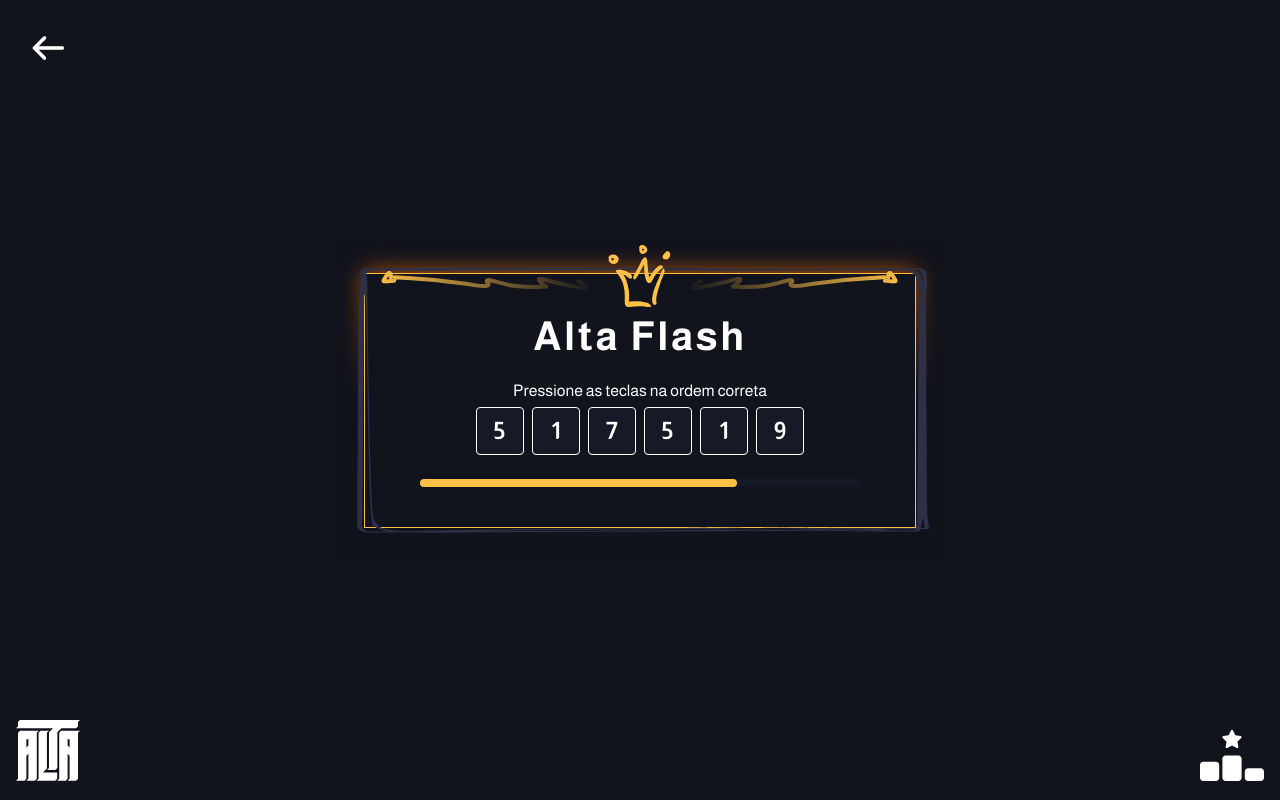
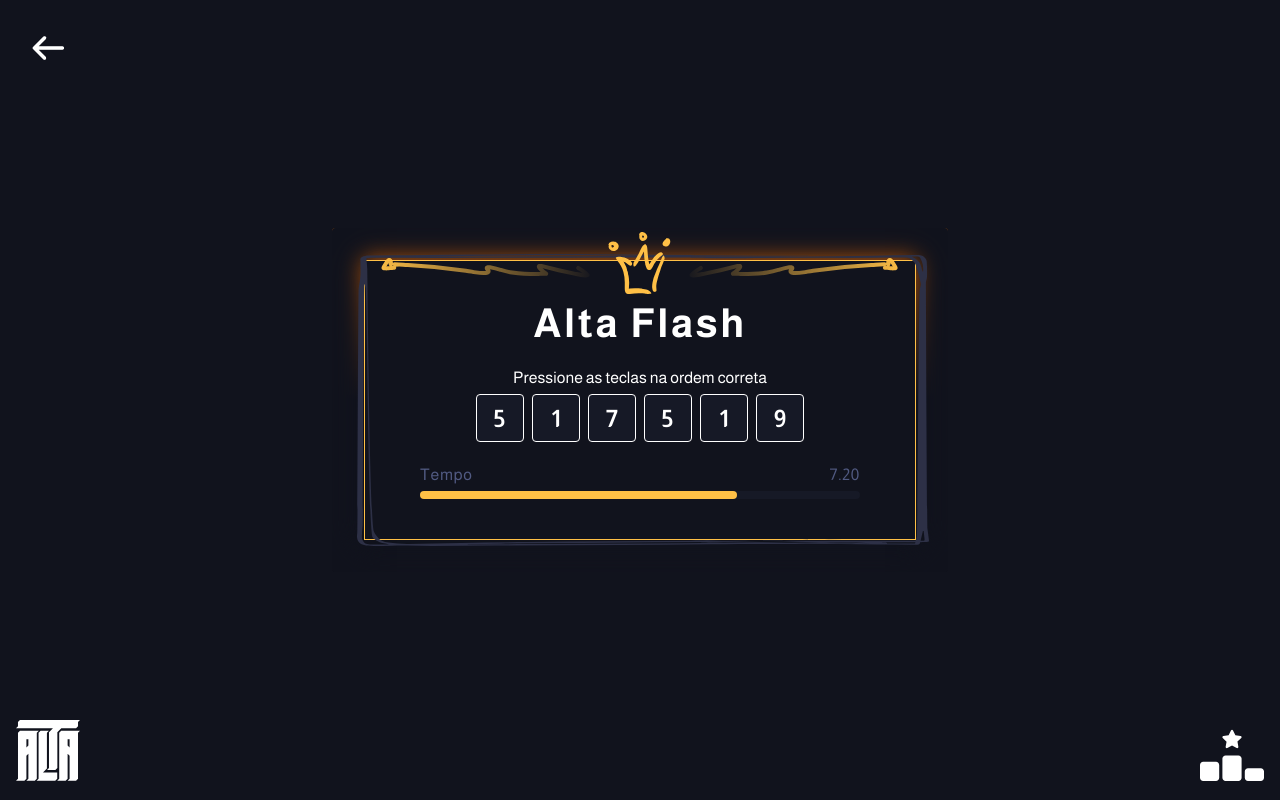
Before and after one commit to julliepx/cda-minigame, a Next.js app: page /game in a window 1280 px wide. Both pictures are taken after a click on the button "INICIAR". Built offline with nearby package versions, Linux system fonts and the light colour scheme.

Commit message:
feat: adding time hint on timer

```diff
--- a/src/app/game/components/common/Timer/Timer.scss
+++ b/src/app/game/components/common/Timer/Timer.scss
@@ -1,3 +1,9 @@
+.timer-wrapper {
+    display: flex;
+    flex-direction: column-reverse;
+    align-items: center;
+    gap: 0.5rem;
+
     .timer {
         width: 100%;
         height: 0.5rem;
@@ -11,3 +17,12 @@
             transition: all ease;
         }
     }
+
+    .hints {
+        width: 100%;
+        display: flex;
+        justify-content: space-between;
+        color: var(--terciary);
+        letter-spacing: 0.05rem;
+    }
+}
--- a/src/app/game/components/common/Timer/Timer.tsx
+++ b/src/app/game/components/common/Timer/Timer.tsx
@@ -1,5 +1,5 @@
 "use client";
-import "./timer.scss";
+import "./Timer.scss";
 
 interface TimerProps {
   totalTime: number;
@@ -12,11 +12,17 @@
   };
 
   return (
-    <div className="timer">
-      <div
-        className="current-time"
-        style={{ width: getCurrentTimeBarWidth() }}
-      ></div>
+    <div className="timer-wrapper">
+      <div className="timer">
+        <div
+          className="current-time"
+          style={{ width: getCurrentTimeBarWidth() }}
+        ></div>
+      </div>
+      <div className="hints">
+        <span className="text">Tempo</span>
+        <span className="time">{(currentTime / 1000).toFixed(2)}</span>
+      </div>
     </div>
   );
 };
```
Lines whose indentation alone changed are shown as unchanged.
